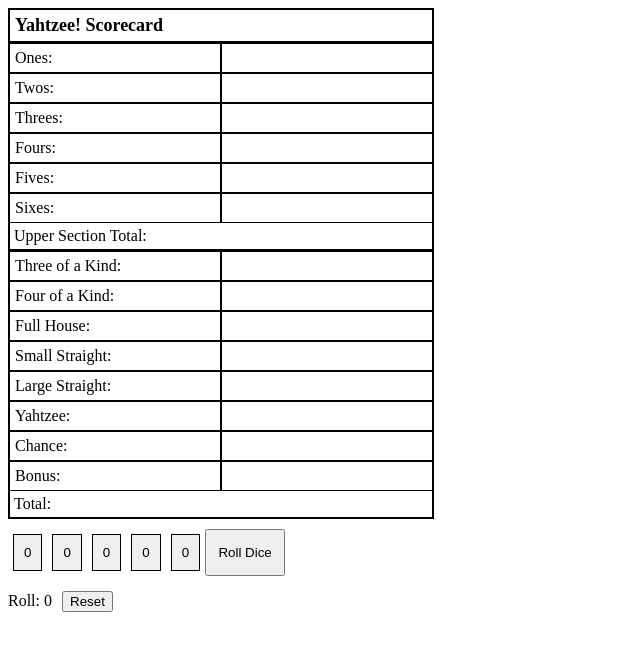
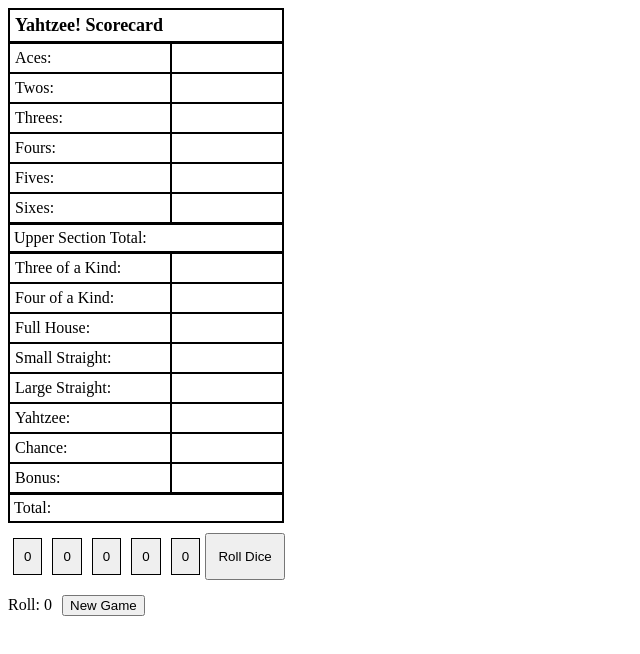
Before and after one commit to djmorosini/yahtzeejs, a plain HTML site: page index.html in a window 1280 px wide. Shown: the whole page, without its empty margins (0-640 px from the left). Drawn offline with Linux system fonts and the light colour scheme.

Commit message:
scoredcard css

```diff
--- a/index.html
+++ b/index.html
@@ -15,7 +15,7 @@
   <div id='card'>
     <h1 id='title'>Yahtzee! Scorecard</h1>
     <div id='scorecard'>
-      <div onclick='scoreTop("ones", "1")' class='score-div'>Ones: </div><span onclick='scoreTop("ones", "1")' id='ones'
+      <div onclick='scoreTop("ones", "1")' class='score-div'>Aces: </div><span onclick='scoreTop("ones", "1")' id='ones'
         class='score-span top-scores'></span>
       <div onclick='scoreTop("twos", "2")' class='score-div'>Twos: </div><span onclick='scoreTop("twos", "2")' id='twos'
         class='score-span top-scores'></span>
@@ -43,8 +43,8 @@
       <div onclick='scoreYahtzee()' class='score-div'>Yahtzee: </div><span onclick='scoreYahtzee()' id='yahtzee' class='score-span'></span>
       <div onclick='scoreChance()' class='score-div'>Chance: </div><span onclick='scoreChance()' id='chance' class='score-span'></span>
       <div onclick='scoreBonus()' class='score-div'>Bonus: </div><span onclick='scoreBonus()' id='bonus' class='score-span'></span>
+      <div id='total-sum' class='totals'>Total: <span id='total'></span></div>
     </div>
-    <div id='total-sum' class='totals'>Total: <span id='total'></span></div>
   </div>
   <div id='controls'>
     <div id='dice'>
@@ -55,7 +55,7 @@
       <button onclick='lockDie("die5")' id='die5' class='die'>0</button>
       <button onclick='rollAll()' id='roll-btn'>Roll Dice</button>
     </div>
-    <div id='roll-total-wrap'>Roll: <span id='rollSpan'>0</span><button onclick='reset()' id='reset-btn'>Reset</button></div>
+    <div id='roll-total-wrap'>Roll: <span id='rollSpan'>0</span><button onclick='reset()' id='reset-btn'>New Game</button></div>
   </div>
 </body>
 
--- a/main.css
+++ b/main.css
@@ -20,14 +20,14 @@
 }
 .score-div {
   padding: 5px;
-  width: 200px;
+  width: 150px;
   border: 1px solid black;
   border-left: none;
 }
 .score-span {
   padding: 5px;
   margin-right: 0;
-  width: 200px;
+  width: 100px;
   border: 1px solid black;
   border-right: none;
 }
@@ -55,10 +55,12 @@
 }
 #card {
   border: 2px solid black;
-  width: 422px;
+  width: 272px;
 }
 .totals {
-  margin: 4px;
+  padding: 4px;
+  width: 100%;
+  border-top: 2px solid black;
 }
 #controls {
   margin-top: 10px;
```
